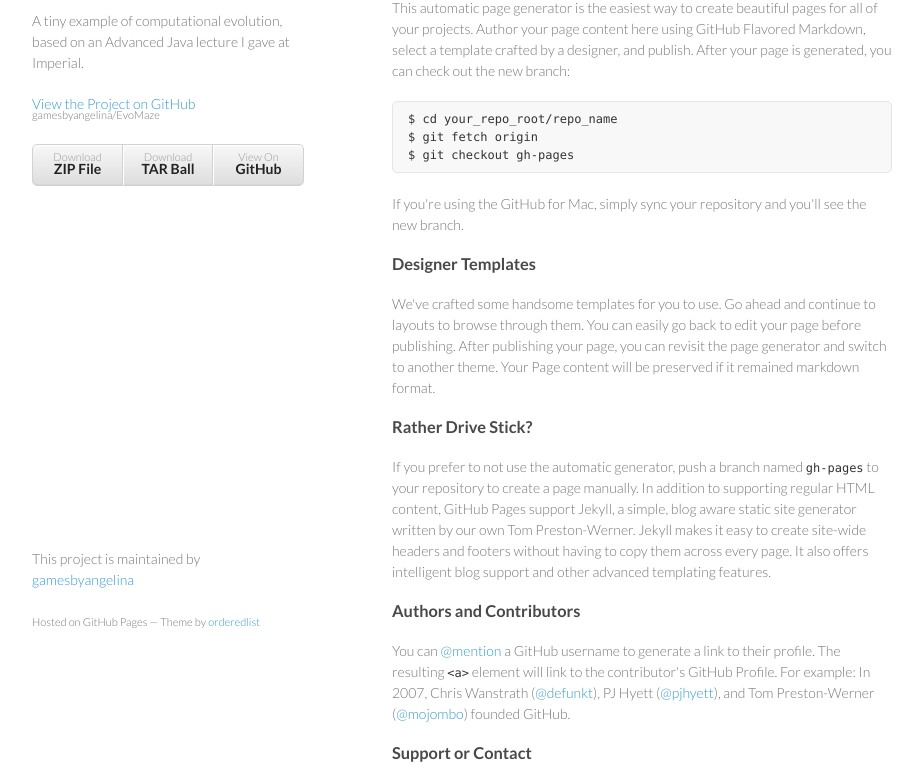
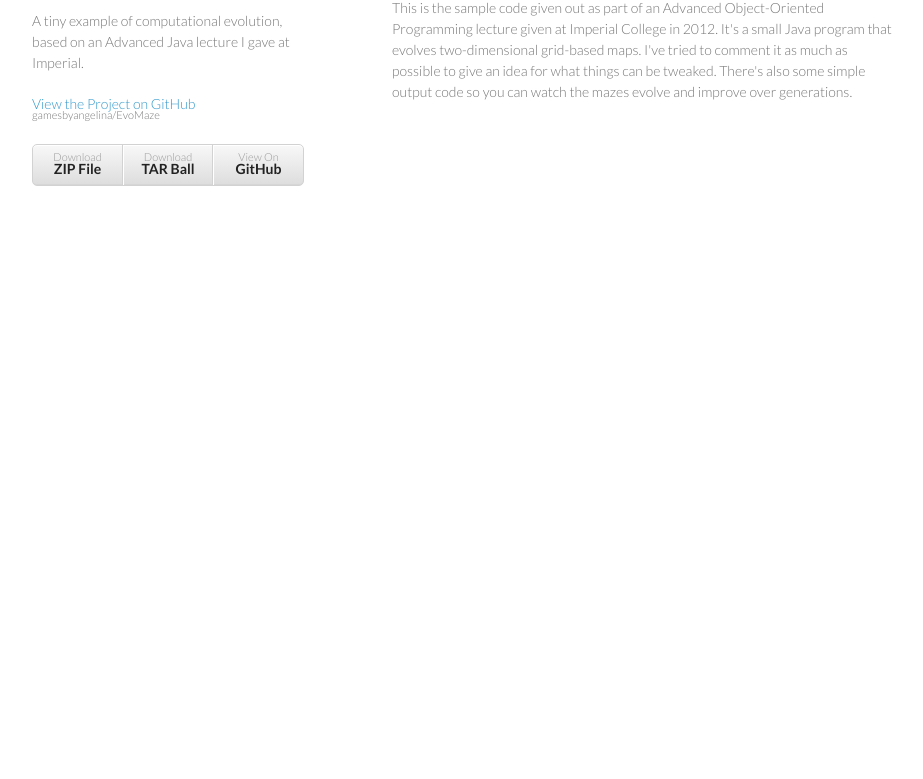
Before and after one commit to gamesbyangelina/EvoMaze, a plain HTML site: page index.html in a window 1280 px wide. Shown: the part 99-878 px from the top of the page, without its empty margins (178-1101 px from the left). After the commit the page ends 800 px from the top, so only its background shows below. Drawn offline with Linux system fonts and the light colour scheme.

Commit message:
Update index.html

```diff
--- a/index.html
+++ b/index.html
@@ -28,37 +28,10 @@
         </ul>
       </header>
       <section>
-        <h3>Welcome to GitHub Pages.</h3>
+        <h3>EvoMaze</h3>
 
-<p>This automatic page generator is the easiest way to create beautiful pages for all of your projects. Author your page content here using GitHub Flavored Markdown, select a template crafted by a designer, and publish. After your page is generated, you can check out the new branch:</p>
+<p>This is the sample code given out as part of an Advanced Object-Oriented Programming lecture given at Imperial College in 2012. It's a small Java program that evolves two-dimensional grid-based maps. I've tried to comment it as much as possible to give an idea for what things can be tweaked. There's also some simple output code so you can watch the mazes evolve and improve over generations.</p>
 
-<pre><code>$ cd your_repo_root/repo_name
-$ git fetch origin
-$ git checkout gh-pages
-</code></pre>
-
-<p>If you're using the GitHub for Mac, simply sync your repository and you'll see the new branch.</p>
-
-<h3>Designer Templates</h3>
-
-<p>We've crafted some handsome templates for you to use. Go ahead and continue to layouts to browse through them. You can easily go back to edit your page before publishing. After publishing your page, you can revisit the page generator and switch to another theme. Your Page content will be preserved if it remained markdown format.</p>
-
-<h3>Rather Drive Stick?</h3>
-
-<p>If you prefer to not use the automatic generator, push a branch named <code>gh-pages</code> to your repository to create a page manually. In addition to supporting regular HTML content, GitHub Pages support Jekyll, a simple, blog aware static site generator written by our own Tom Preston-Werner. Jekyll makes it easy to create site-wide headers and footers without having to copy them across every page. It also offers intelligent blog support and other advanced templating features.</p>
-
-<h3>Authors and Contributors</h3>
-
-<p>You can <a href="https://github.com/blog/821" class="user-mention">@mention</a> a GitHub username to generate a link to their profile. The resulting <code>&lt;a&gt;</code> element will link to the contributor's GitHub Profile. For example: In 2007, Chris Wanstrath (<a href="https://github.com/defunkt" class="user-mention">@defunkt</a>), PJ Hyett (<a href="https://github.com/pjhyett" class="user-mention">@pjhyett</a>), and Tom Preston-Werner (<a href="https://github.com/mojombo" class="user-mention">@mojombo</a>) founded GitHub.</p>
-
-<h3>Support or Contact</h3>
-
-<p>Having trouble with Pages? Check out the documentation at <a href="http://help.github.com/pages">http://help.github.com/pages</a> or contact <a href="mailto:support@github.com">support@github.com</a> and we’ll help you sort it out.</p>
-      </section>
-      <footer>
-        <p>This project is maintained by <a href="https://github.com/gamesbyangelina">gamesbyangelina</a></p>
-        <p><small>Hosted on GitHub Pages &mdash; Theme by <a href="https://github.com/orderedlist">orderedlist</a></small></p>
-      </footer>
     </div>
     <script src="javascripts/scale.fix.js"></script>
 
```
